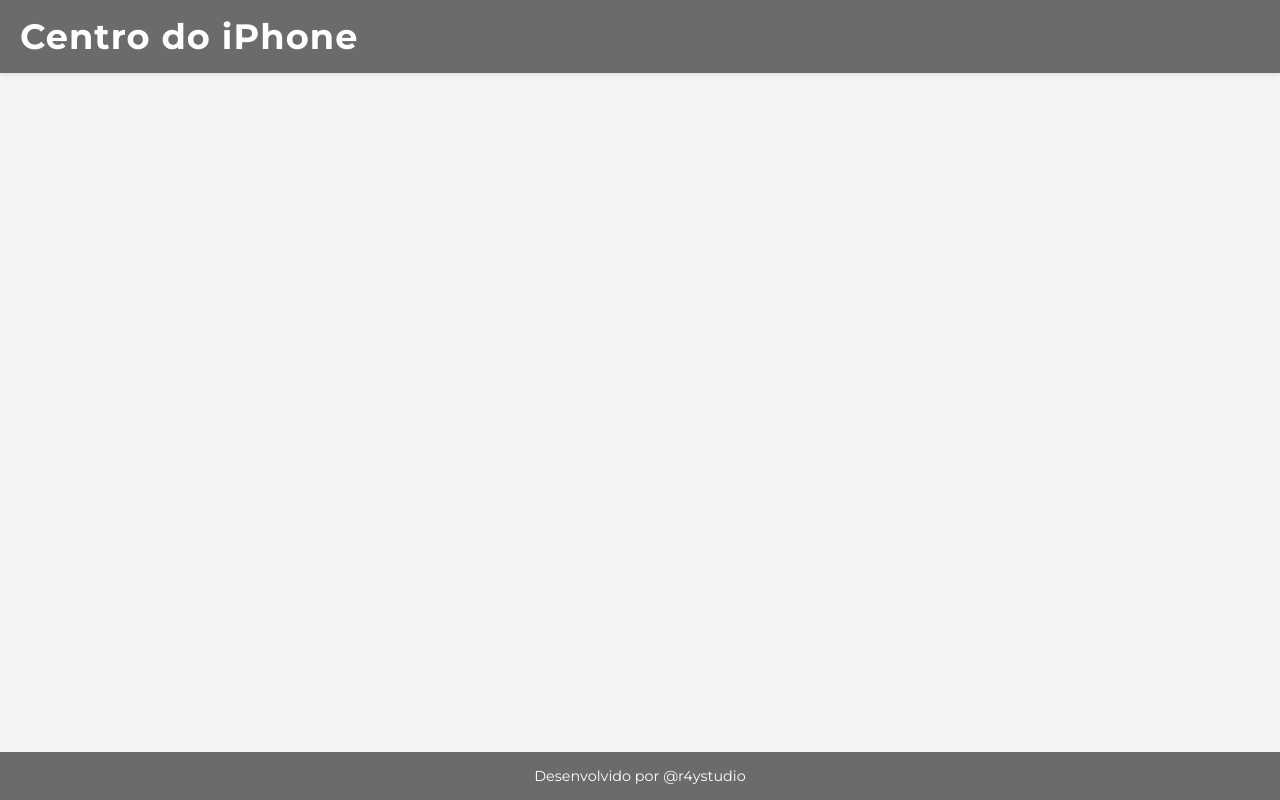
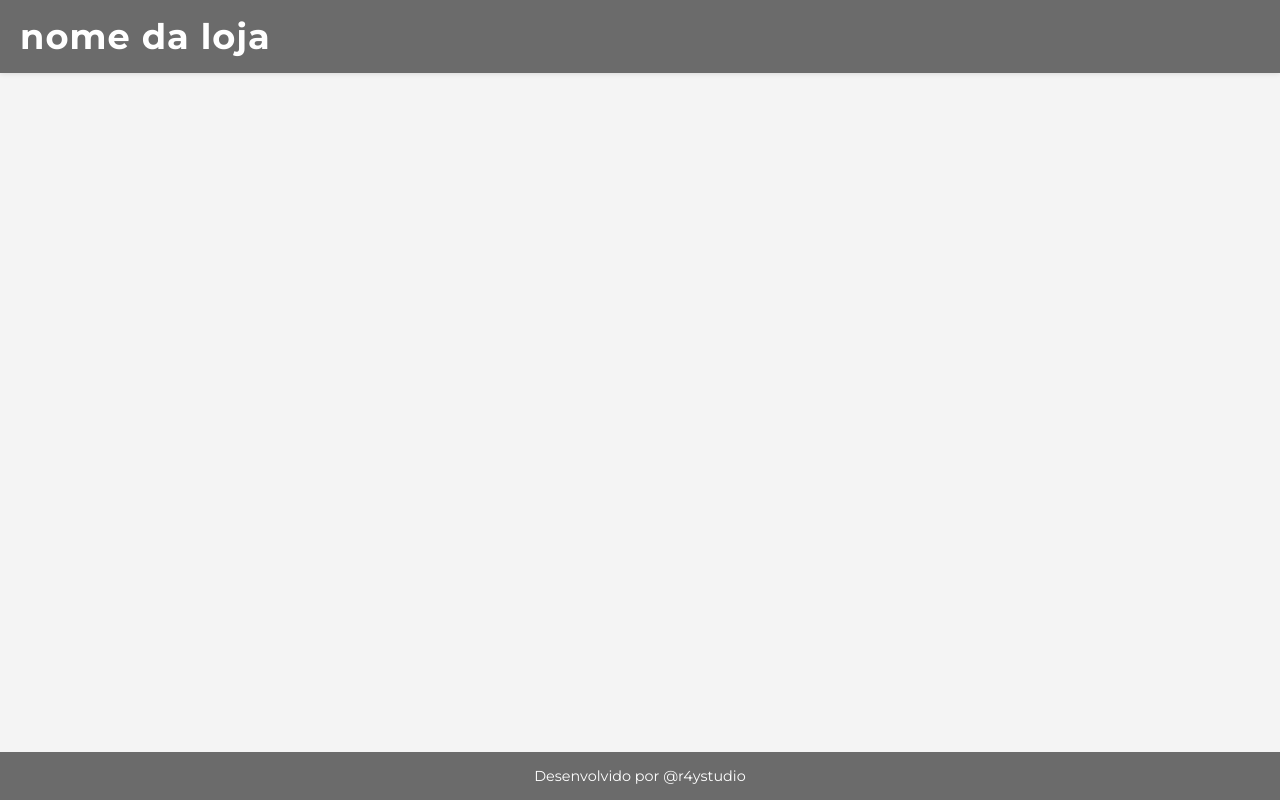
Before and after one commit to raycapmbmgc/lojaiphone, a website: page public/index.html in a window 1280 px wide. Drawn offline with Linux system fonts and the light colour scheme; no server answers.

Commit message:
mudança no index

```diff
--- a/public/index.html
+++ b/public/index.html
@@ -12,7 +12,7 @@
 </head>
 <body>
     <header>
-        <h1>Centro do iPhone</h1>
+        <h1>nome da loja</h1>
 
 
     </header>
```
